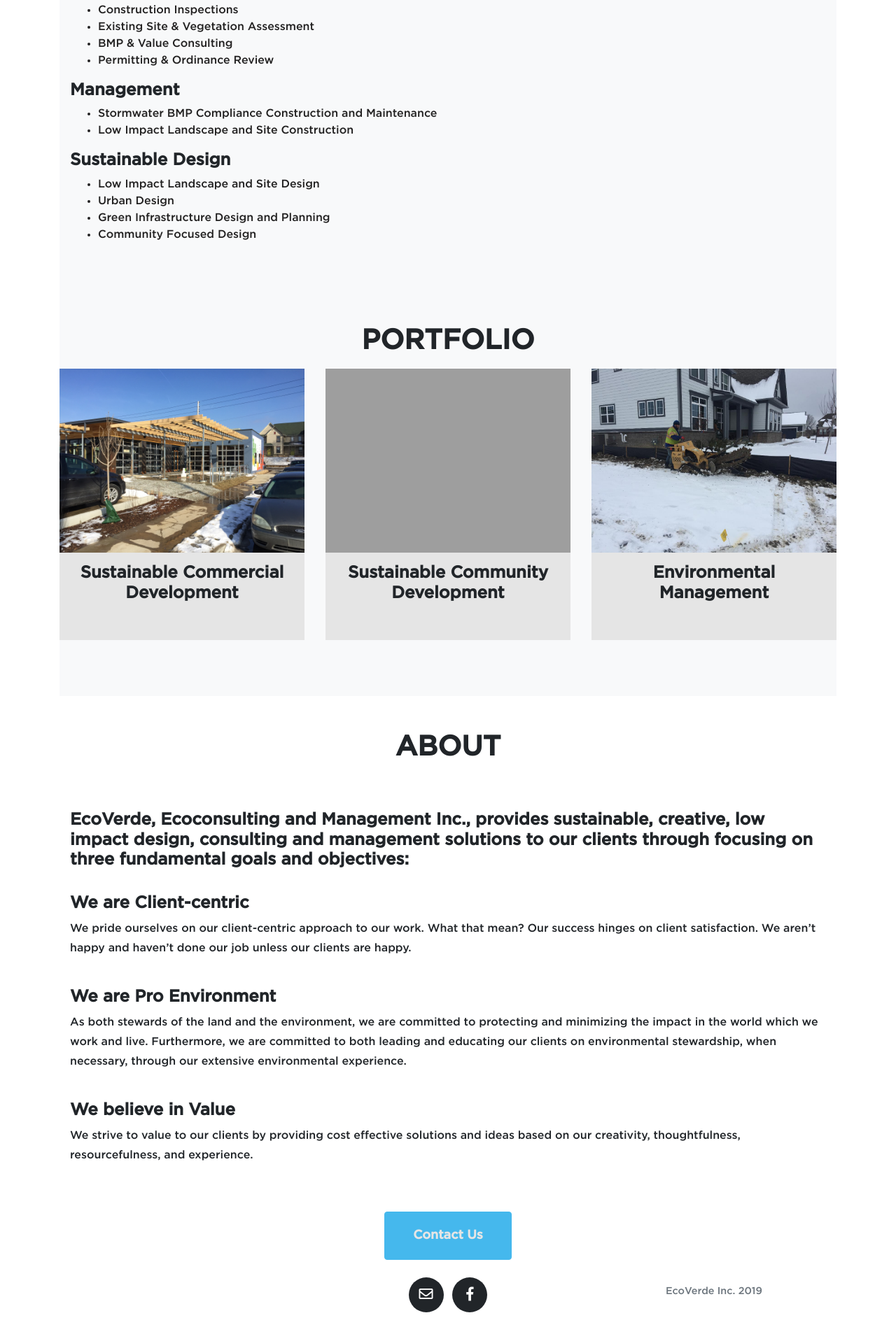
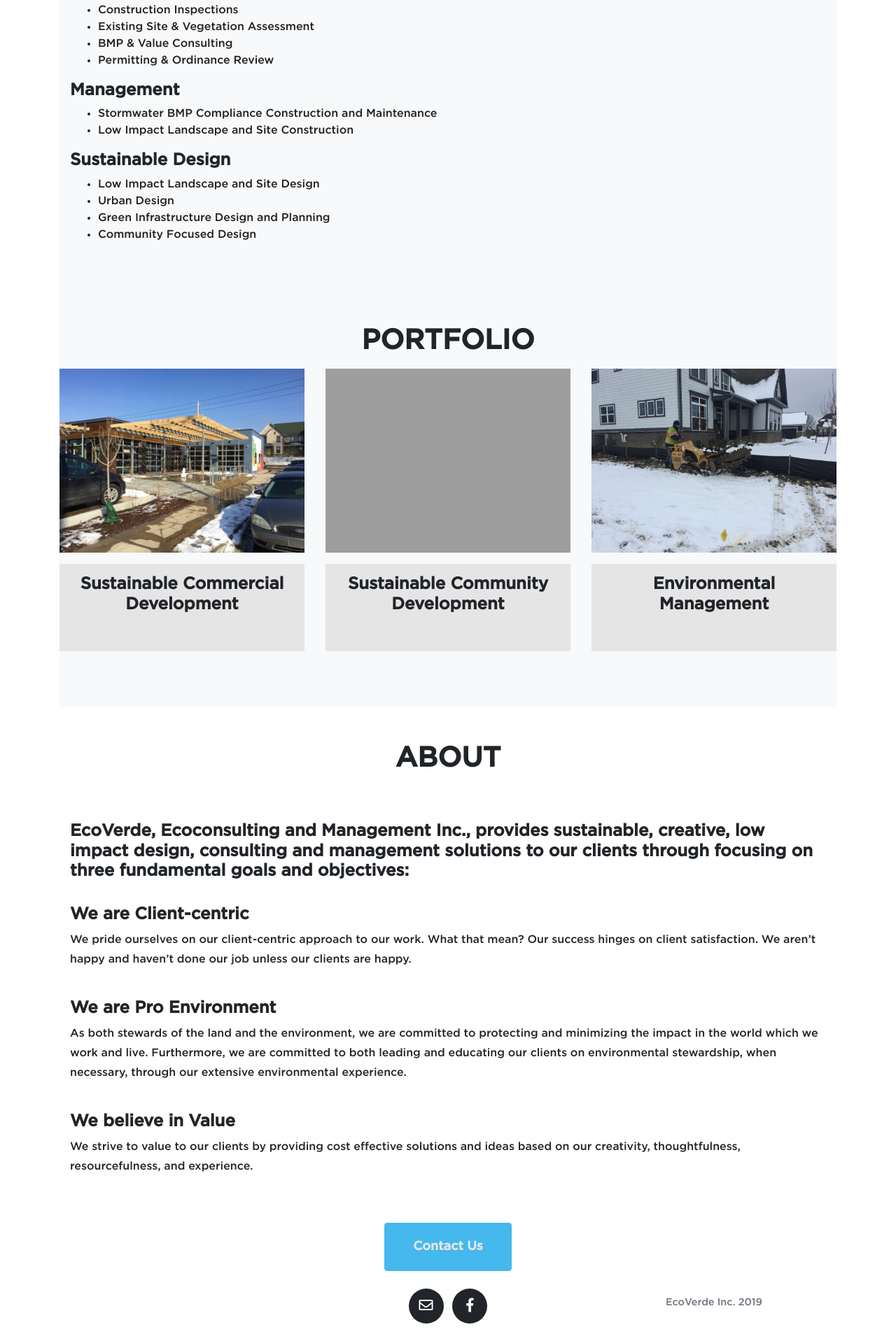
Before and after one commit to meettingthespam/ecoverde, a Flask app: page / in a window 1280 px wide. Shown: the part 1396-3313 px from the top of the page at 70% size. Before the commit the page ends 3272 px from the top, so only its background shows below. Run offline with Flask 2, Linux system fonts and the light colour scheme; parts of the project's set-up code (start-up, migrations or seed data) failed here and were passed over; some libraries are stand-ins or nearby versions; grey boxes are pictures that could not be loaded.

Commit message:
Update home.html

```diff
--- a/FlaskBuild/templates/home.html
+++ b/FlaskBuild/templates/home.html
@@ -23,7 +23,7 @@
               </div>
               <div >
                 <h4 >Consulting</h4>
-                    <ul class=" col-lr-4">
+                    <ul>
                       <!-- REMOVED (Best Management Practices) -->
                       <li>Stormwater <abbr title="BMP">Best Management Practices</abbr> Compliance Inspections</li>
                       <li>Construction Inspections</li>
@@ -34,14 +34,14 @@
               </div>
               <div >
                 <h4 >Management</h4>
-                <ul class=" col-lr-4">
+                <ul>
                   <li>Stormwater BMP Compliance Construction and Maintenance</li>
                   <li>Low Impact Landscape and Site Construction</li>
                 </ul>
               </div>
               <div >
                 <h4 >Sustainable Design</h4>
-                  <ul class=" col-lr-4">
+                  <ul>
                     <li>Low Impact Landscape and Site Design</li>
                     <li>Urban Design</li>
                     <li>Green Infrastructure Design and Planning</li>
@@ -74,7 +74,9 @@
                 </div>
                 <img class="img-fluid" src="{{ url_for('static', filename='portfolio/PizzaKing/finished_patio.jpg') }}" alt="">
               </a>
+              <p></p>
               <div class="portfolio-caption">
+                <p></p>
                 <h4>Sustainable Commercial Development</h4>
               </div>
             </div>
@@ -88,6 +90,7 @@
 
                 <img class="img-fluid" src="{{ url_for('static', filename='portfolio/The_Idle/finished.jpg') }}" alt="">
               </a>
+              <p></p>
               <div class="portfolio-caption">
                 <h4>Sustainable Community Development</h4>
               </div>
@@ -103,6 +106,7 @@
 
                 <img class="img-fluid" src="{{ url_for('static', filename='portfolio/residential/residential_fence1.jpg') }}" alt="">
               </a>
+              <p></p>
               <div class="portfolio-caption">
                 <h4>Environmental Management</h4>
               </div>
```
